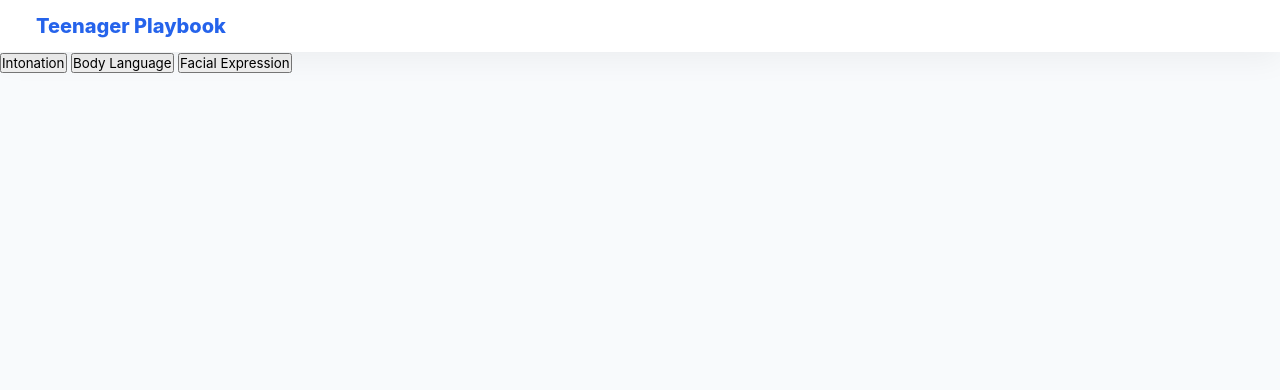
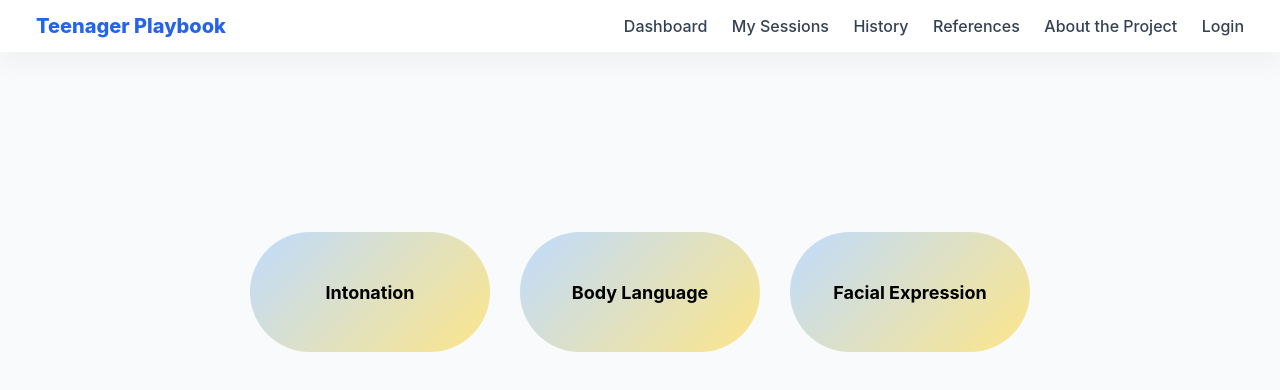
Before and after one commit to Ropesniper/teenagerplaybook_rpsp_shlee, a plain HTML site: page sessions.html in a window 1280 px wide. Drawn offline with Linux system fonts and the light colour scheme.

Commit message:
Update sessions.html

```diff
--- a/sessions.html
+++ b/sessions.html
@@ -1,27 +1,27 @@
 <!DOCTYPE html>
 <html>
 <head>
-<title>Sessions</title>
+<title>My Sessions</title>
 <link rel="stylesheet" href="style.css">
 </head>
 <body>
 <header class="navbar">
 <div class="logo">Teenager Playbook</div>
-<nav id="nav-links"></nav>
+<nav id="nav"></nav>
 </header>
 
 
-<div class="sessions-container">
-<button class="session-card" onclick="openSession('intonation')">Intonation</button>
-<button class="session-card" onclick="openSession('body')">Body Language</button>
-<button class="session-card" onclick="openSession('face')">Facial Expression</button>
+<div class="session-box">
+<button class="session-pill" onclick="openSession('intonation')">Intonation</button>
+<button class="session-pill" onclick="openSession('body')">Body Language</button>
+<button class="session-pill" onclick="openSession('face')">Facial Expression</button>
 </div>
 
 
-<div id="videoModal" class="modal hidden">
+<div id="modal" class="modal hidden">
 <div class="modal-content">
-<button class="btn-secondary" onclick="closeVideo()">Exit</button>
-<video id="sessionVideo" controls></video>
+<button class="btn btn-outline" onclick="closeVideo()">Exit</button>
+<video id="player" controls></video>
 </div>
 </div>
 
```
